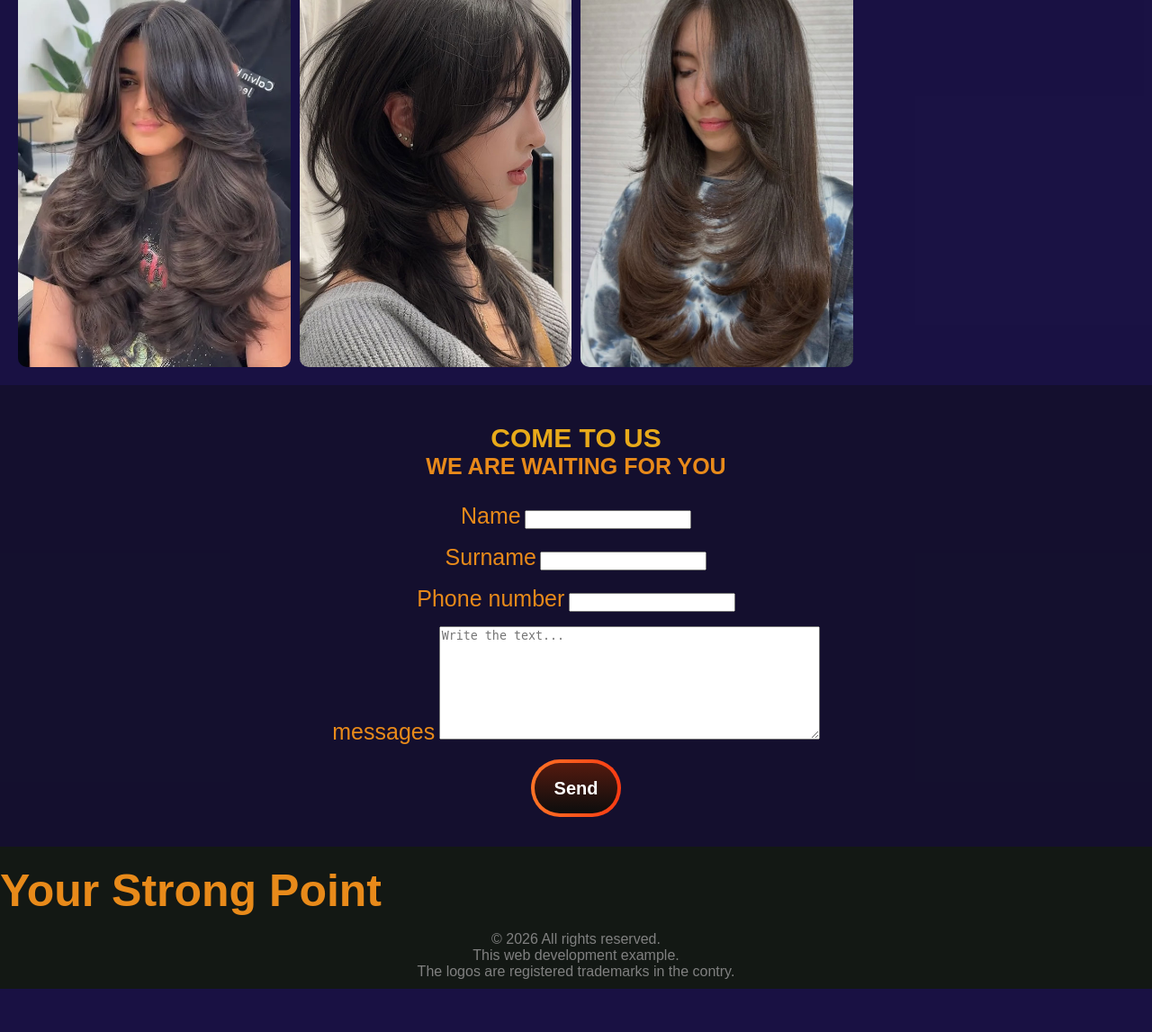
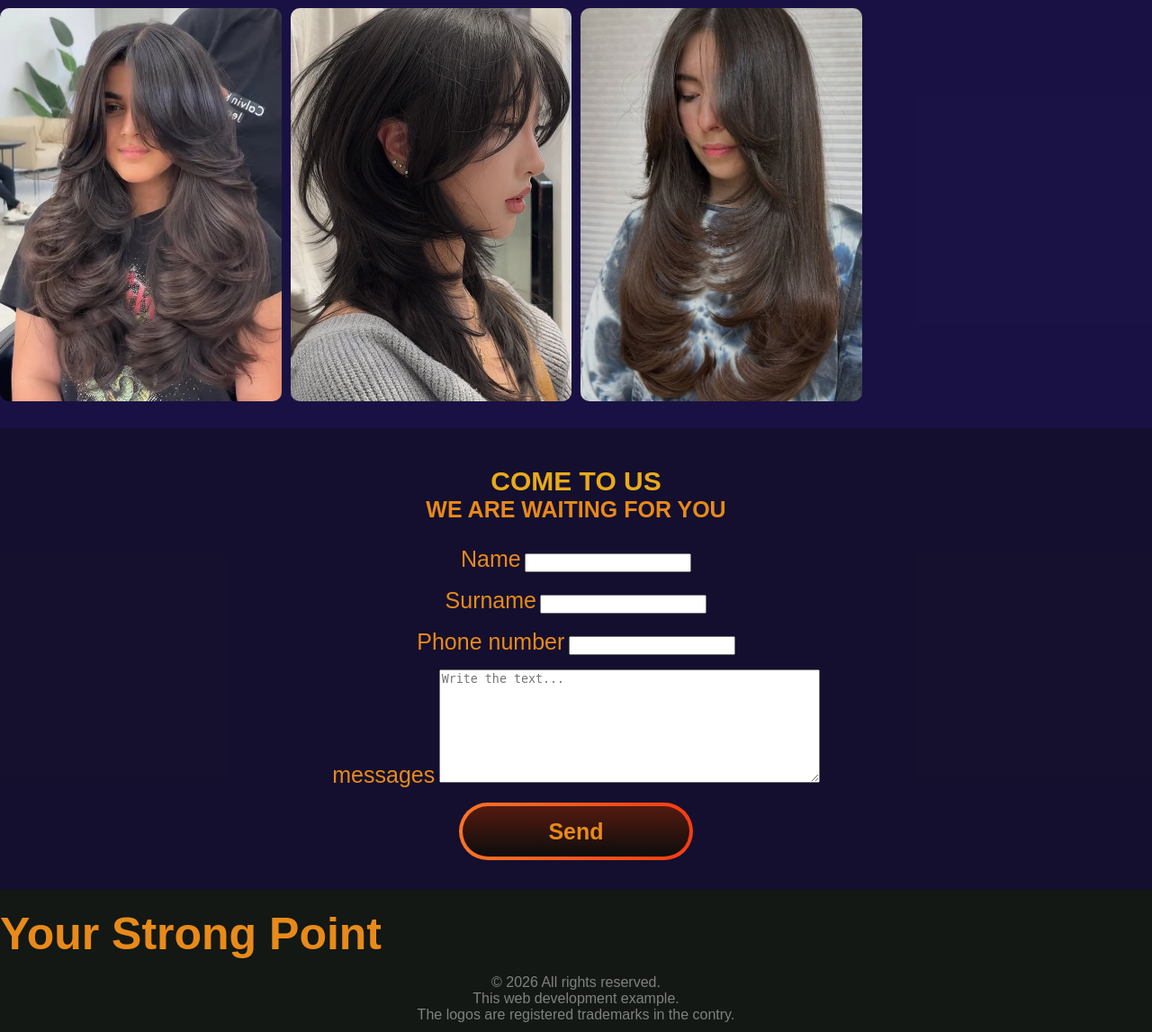
Before and after one commit to Andriiprog08/Barber-shop, a Flask app: page / in a window 1280 px wide. Shown: the part 1418-2565 px from the top of the page at 90% size. Before the commit the page ends 2517 px from the top, so only its background shows below. Run offline with Flask 3, Linux system fonts and the light colour scheme.

Commit message:
update_style

```diff
--- a/static/style.css
+++ b/static/style.css
@@ -143,18 +143,20 @@ body{
     text-align: center;
     font-size: 50px;
     text-transform: uppercase;
+    padding-top: 20px;
 }
 
 .gallery {
   display: grid;
   grid-template-columns: repeat(auto-fill, minmax(250px, 1fr));
   gap: 10px;
-  padding: 20px;
+  padding-bottom: 30px;
+  padding-top: 10px;
 }
 
 .gallery .gallery_foto {
   width: 100%;
-  height: 100%;
+  height: auto;
   object-fit: cover;
   aspect-ratio: 5/7;
   cursor: pointer;
@@ -169,11 +171,12 @@ body{
 .modal {
   display: none;
   position: fixed;
-  z-index: 100;
+  z-index: 1000;
   inset: 0;
   background: rgba(0, 0, 0, 0.9);
   justify-content: center;
   align-items: center;
+  gap: 40px;
 }
 
 .modal.active {
@@ -181,11 +184,10 @@ body{
 }
 
 .modal .gallery_foto {
-  max-width: 90%;
-  max-height: 85vh;
+  max-width: calc(100vw - 200px);
+  max-height: calc(100vh - 200px);
   object-fit: contain;
   transition: transform 0.3s;
-  cursor: grab;
 }
 
 .controls {
@@ -248,13 +250,13 @@ body{
   background-image: none;
   border-style: none;
   box-sizing: border-box;
-  color: #fff;
+  color: var(--primary-color);
   cursor: pointer;
   display: inline-block;
   flex-direction: row;
   flex-shrink: 0;
   font-family: Eina01,sans-serif;
-  font-size: 20px;
+  font-size: 25px;
   font-weight: 800;
   justify-content: center;
   line-height: 24px;
@@ -272,7 +274,7 @@ body{
   -webkit-user-select: none;
   touch-action: manipulation;
   vertical-align: middle;
-  width: auto;
+  width: 260px;
   word-break: keep-all;
   z-index: 0;
 }
@@ -324,7 +326,7 @@ body{
 }
 
 #registrBtn:active:not(:disabled) {
-  color: #ccc;
+  color: var(--bacround-color);
 }
 
 #registrBtn:active:not(:disabled):before {
@@ -342,6 +344,10 @@ body{
 #registrBtn:disabled {
   cursor: default;
   opacity: .24;
+}
+
+#registrBtn:hover{
+  color: var(--bacround-color);
 }
 
 footer{
```
